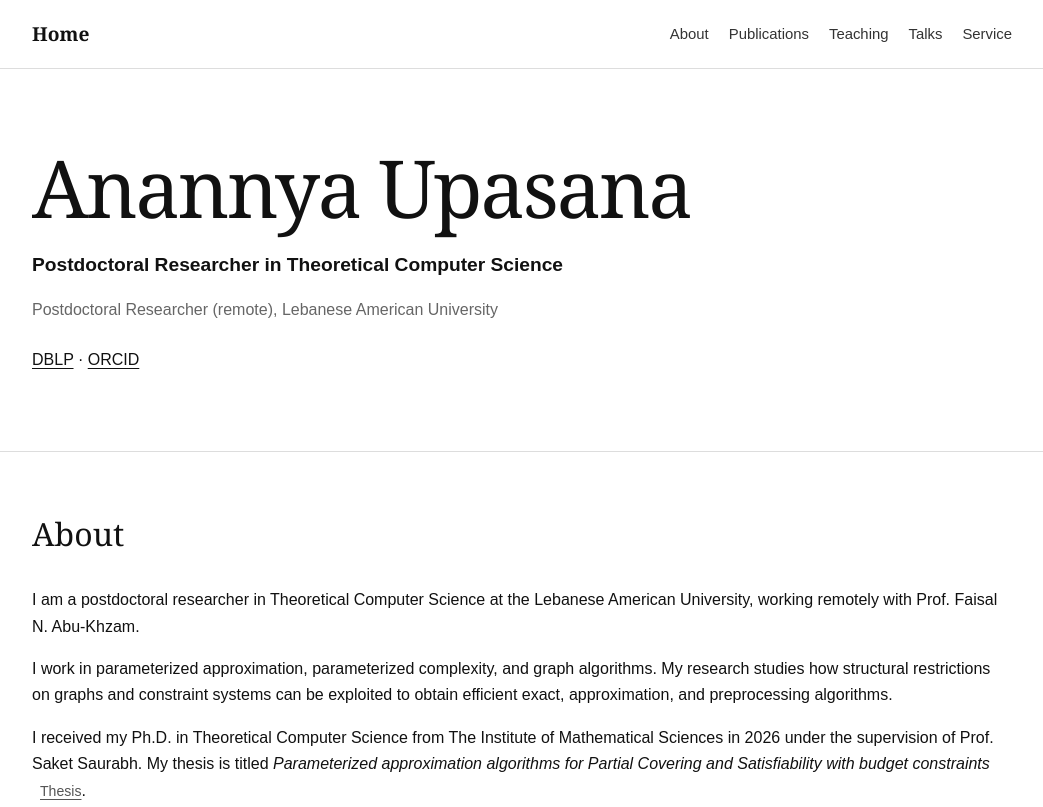
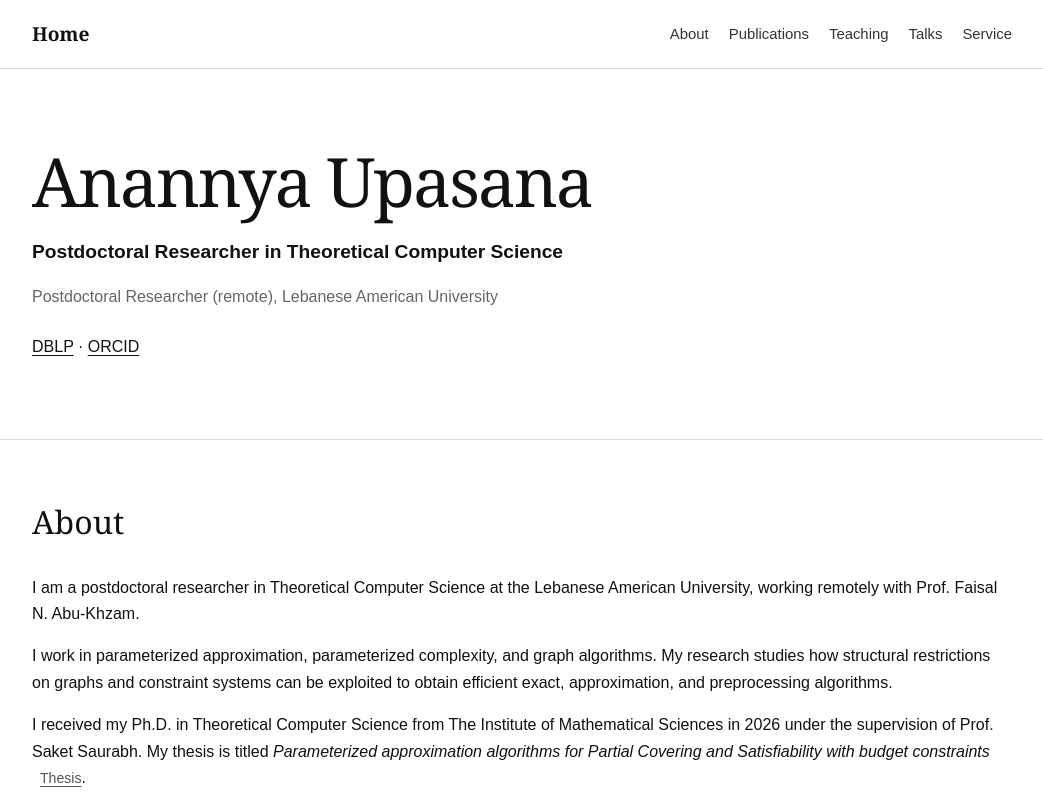
Before and after one commit to AnannyaU/AnannyaU.github.io, a plain HTML site: page index.html in a window 1280 px wide. Shown: the top 807 px of the page, without its empty margins (118-1161 px from the left). Drawn offline with Linux system fonts and the light colour scheme.

Commit message:
Add files via upload

```diff
--- a/index.html
+++ b/index.html
@@ -4,7 +4,7 @@
   <meta charset="utf-8">
   <meta name="viewport" content="width=device-width, initial-scale=1">
   <title>Anannya Upasana</title>
-  <link rel="stylesheet" href="style-v6.css">
+  <link rel="stylesheet" href="site-v7.css">
 </head>
 <body>
 <header>
```
Also changed, not shown: site-v7.css (added, +3 -0 lines), 1 other file.
